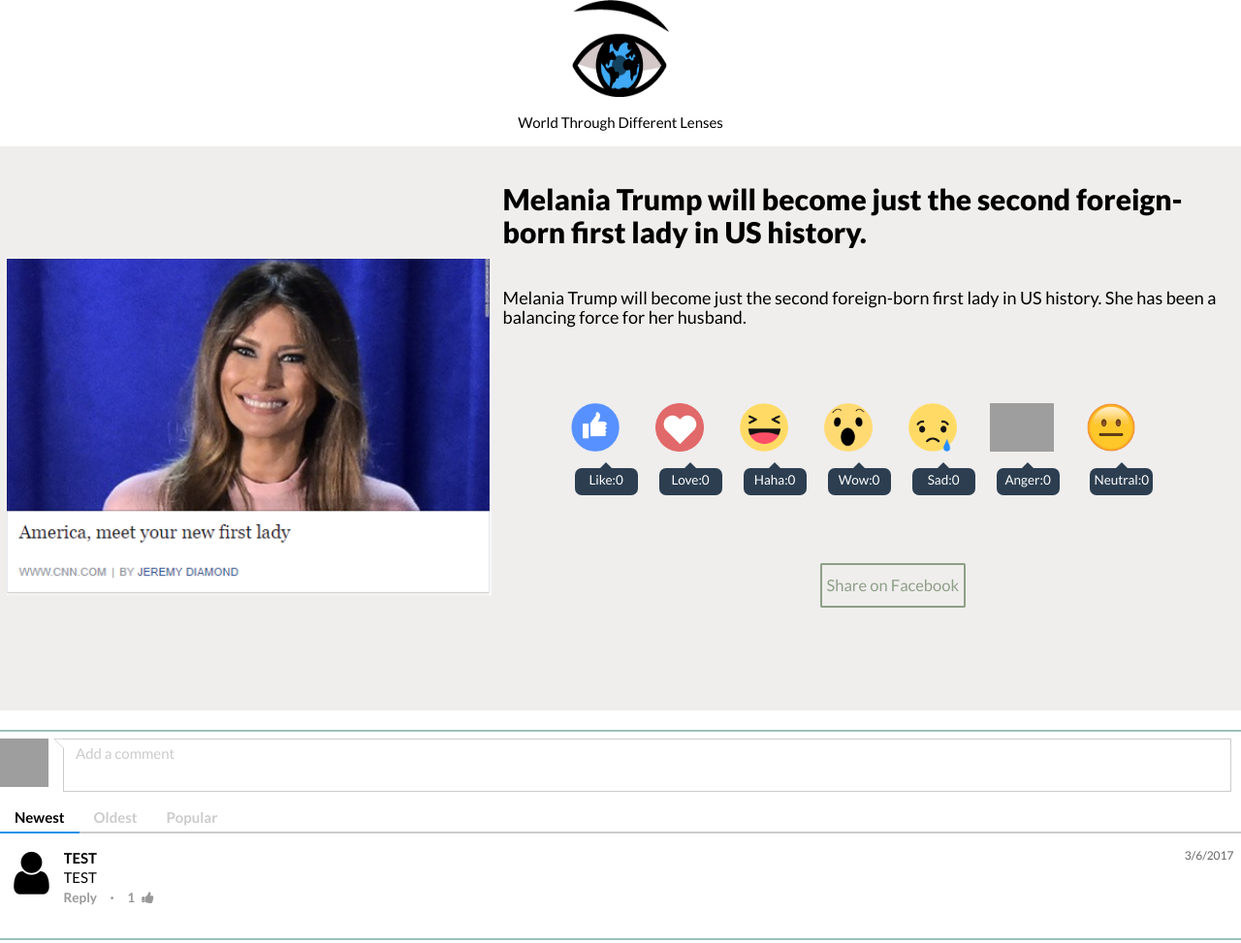
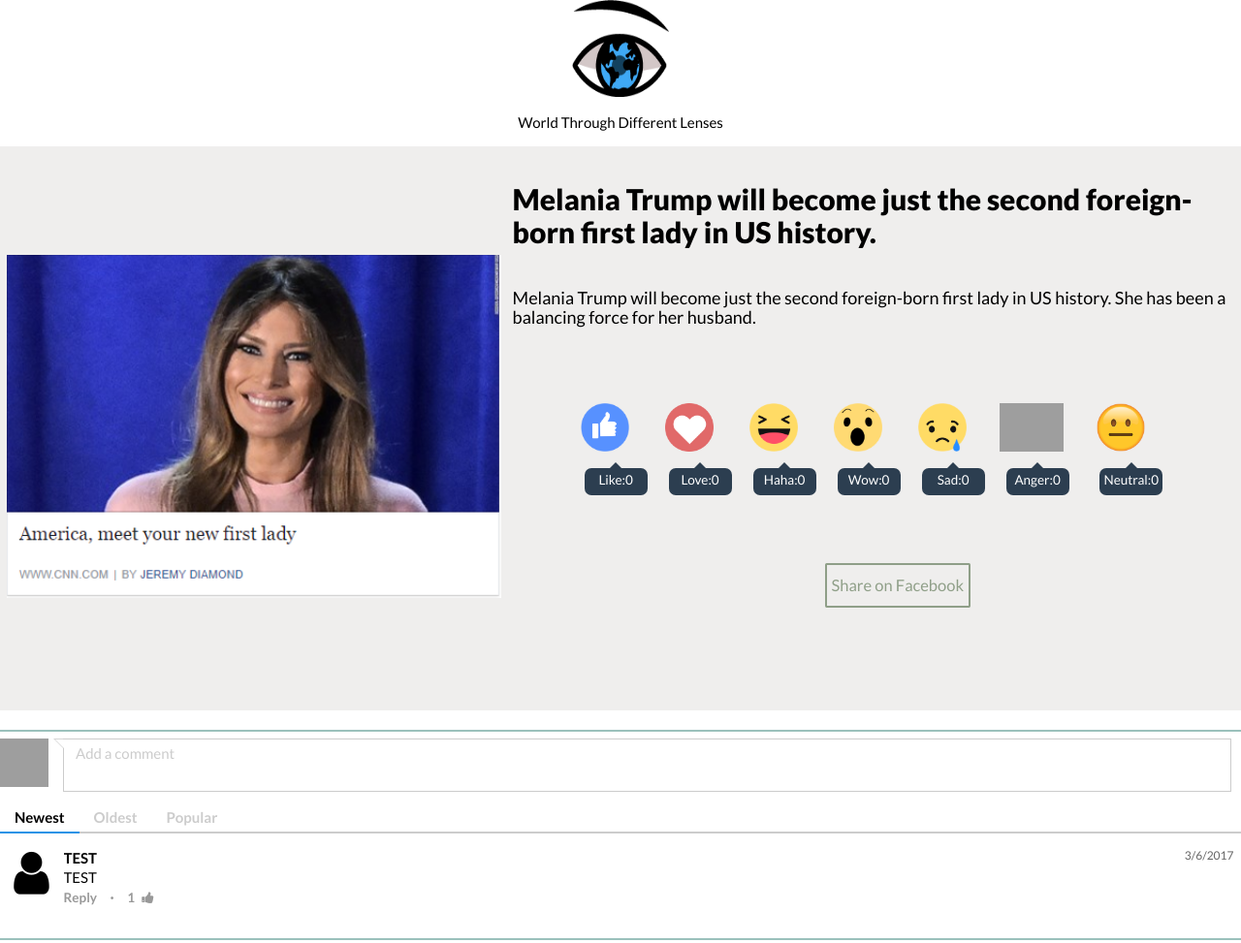
Before and after one commit to uiucgmk/worldviewlenses, a Flask app: template templates/article1.html in a window 1280 px wide. Shown: the top 973 px of the page at 97% size. Run offline with Flask 2, Linux system fonts and the light colour scheme; the template is opened without the code that fills it: most values are stand-ins (such as "Sample title", 1, 10 or a date in 2020); some libraries are stand-ins or nearby versions; some web fonts are replaced; grey boxes are pictures that could not be loaded.

Commit message:
width test

```diff
--- a/templates/article1.html
+++ b/templates/article1.html
@@ -29,7 +29,7 @@ America, meet your new first lady
 <td  class = "bigtd">{{aspect}}</td>
 
 
-        <td class="newstd"><div style=" height: 250px; width:100%; overflow-y: auto; overflow-x: hidden">
+        <td class="newstd"><div style=" height: 250px; width:500px; overflow-y: auto; overflow-x: hidden">
                   <table class="pos" border="0" cellpadding="5" cellspacing="0" width="100%">
                           <colgroup><col width="100%"></colgroup>
                           <tbody>
@@ -83,7 +83,7 @@ America, meet your new first lady
 
 
         <td class="newstd">
-          <div style="height: 250px; width:100%; overflow-y: auto; overflow-x: hidden">
+          <div style="height: 250px; width:500px; overflow-y: auto; overflow-x: hidden">
                   <table class="neg" border="0" cellpadding="5" cellspacing="0" width="100%">
                           <colgroup><col width="100%"></colgroup>
                           <tbody>
--- a/templates/base.html
+++ b/templates/base.html
@@ -337,6 +337,11 @@ a.commentsharebutton:hover {text-decoration:underline; color:#ddd;}
 #test{
   background-color: #333;
 }
+table.fixed { table-layout:fixed;
+overflow:hidden;
+  word-wrap:break-word; }
+
+
 </style>
 
 <!--Checkbox-->
@@ -385,7 +390,7 @@ function popup(){
 
   <!-- news Section -->
   <section class="news" id="news" style="text-align:left;" >
-  <table width="90%" border="0" cellpadding="5" align="center">
+  <table class="fixed" width="90%" border="0" cellpadding="5" align="center">
   <tr>
     <!--<td width="40%" rowspan="2"><a href="http://cnn.it/2hv6Avo" target="_blank"><img src="../static/images/placeholder.png"  width="100%" height="30%" alt="Obama" ></a></td>-->
     {% block postimage %}
```
